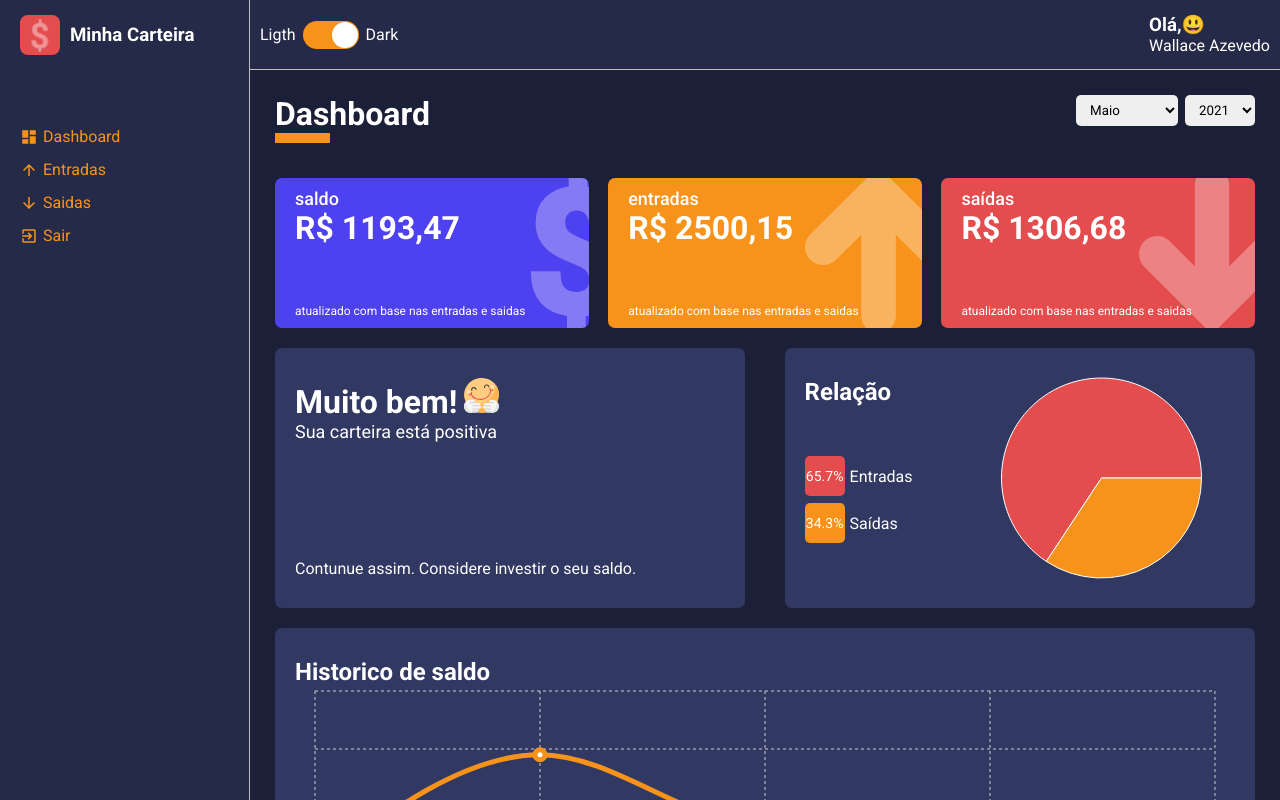
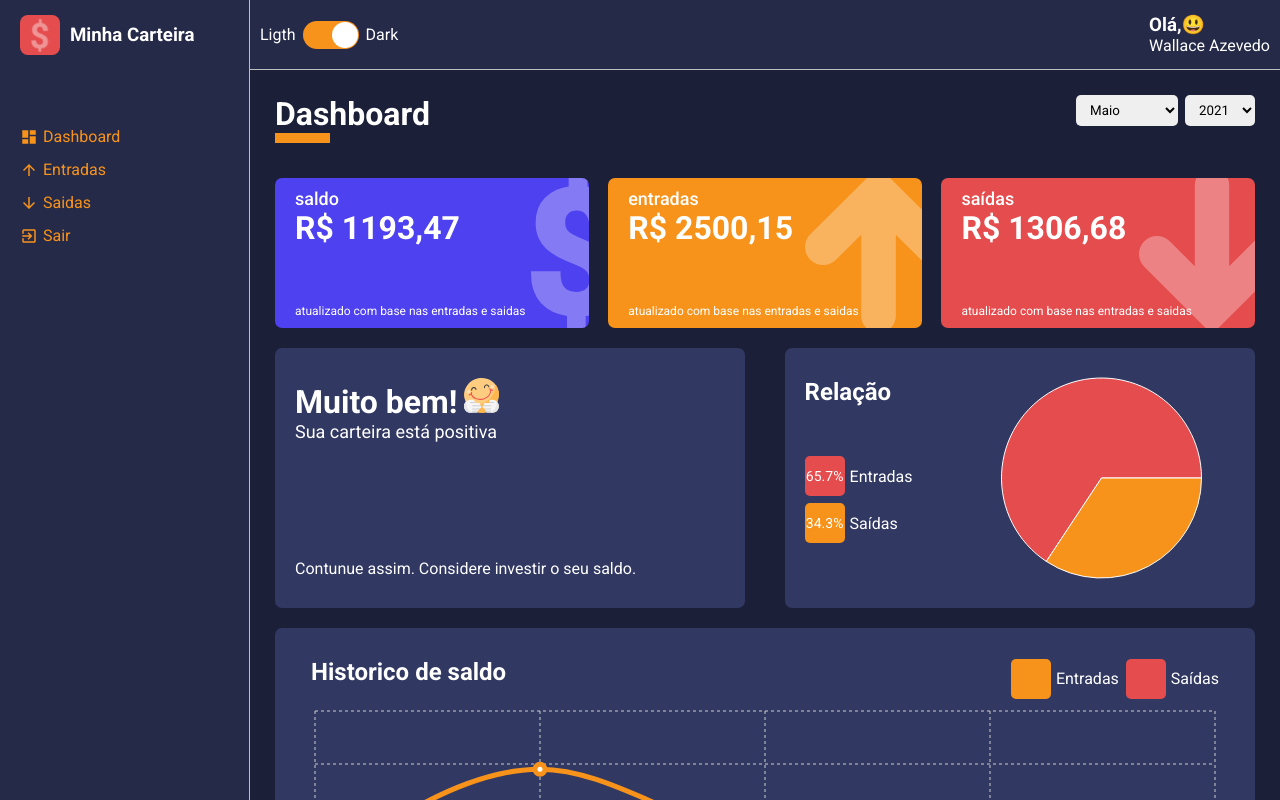
Before and after one commit to wallaceAzevedo/minha-carteira, a React (Create React App) app: page /dashboard in a window 1280 px wide. Built offline with nearby package versions, Linux system fonts and the light colour scheme.

Commit message:
fim da aula 38

```diff
--- a/src/components/HistoryBox/index.tsx
+++ b/src/components/HistoryBox/index.tsx
@@ -6,6 +6,10 @@
          Legend,
 
          } from './styles';
+
+//import formatCurrency from '../../utils/formatCurrency'
+//<Tooltip formatter={(value) => formatCurrency(Number(value))}/>
+//obs: para adicionar $ sifrão a tabela "Historico de saldo Entradas", mas n consegui atribuir um tipo ao value
 
 import {
         ResponsiveContainer,
@@ -34,7 +38,15 @@
                 <Header>
                         <h2>Historico de saldo</h2>
                         <LegendContainer>
-                                <Legend></Legend>
+                                <Legend color={lineColorAmountEntry}>
+                                        <div></div>
+                                        <span>Entradas</span>
+                                </Legend>
+
+                                <Legend color={lineColorAmountOutPut}>
+                                        <div></div>
+                                        <span>Saídas</span>
+                                </Legend>
                         </LegendContainer>
                 </Header>
                 <ChartContainer>
--- a/src/components/HistoryBox/styles.ts
+++ b/src/components/HistoryBox/styles.ts
@@ -1,4 +1,8 @@
 import styled from 'styled-components';
+
+interface ILegendProps {
+    color: string
+}
 
 
 export const Container = styled.div`
@@ -16,10 +20,7 @@
 
     border-radius: 7px;
 
-    > h2{
-        margin-bottom: 20px;
-        padding-left: 16px;
-    }
+
 `;
 
 export const ChartContainer = styled.div`
@@ -27,8 +28,46 @@
    height: 260px;
 `;
 
-export const Header = styled.div``;
+export const Header = styled.header`
+    width: 100%;
 
-export const LegendContainer = styled.div``;
+    display: flex;
+    justify-content: space-between;
 
-export const Legend = styled.div``;
+    > h2{
+        margin-bottom: 20px;
+        padding-left: 16px;
+    }
+`;
+
+export const LegendContainer = styled.ul`
+   list-style: none;
+   display: flex;
+   padding-right: 16px;
+`;
+
+export const Legend = styled.li<ILegendProps>`
+    display: flex;
+    align-items: center;
+
+    margin-bottom: 7px;
+    margin-left: 7px;
+
+
+   > div {
+       background-color: ${props => props.color};
+
+       width: 40px;
+       height: 40px;
+       border-radius: 5px;
+
+       font-size: 14px;
+       line-height: 40px;
+
+       text-align: center;
+   }
+
+   > span {
+       margin-left: 5px;
+   }
+`;
```
